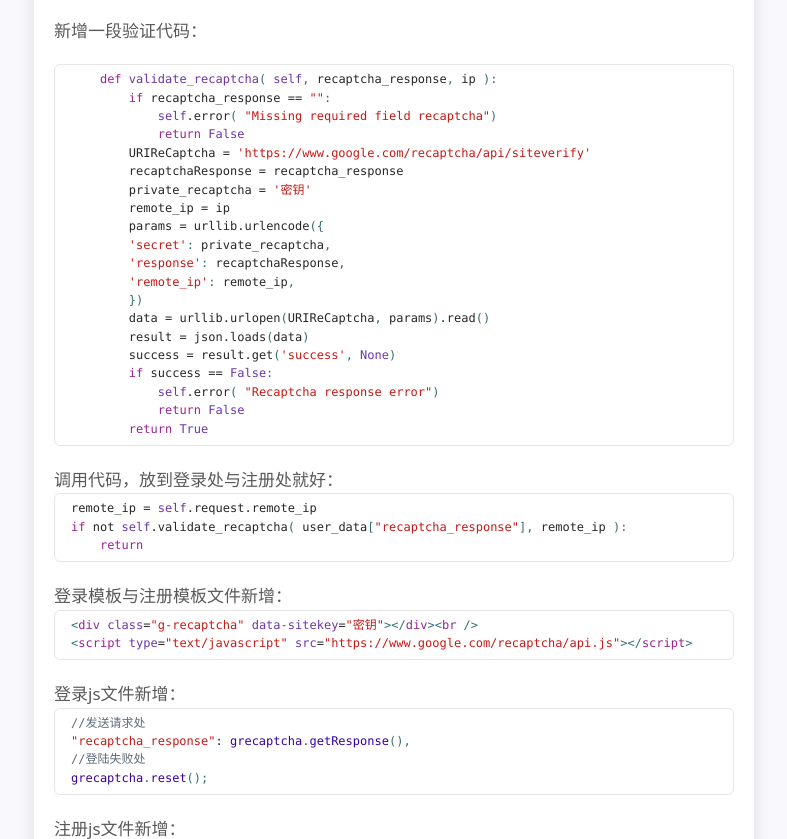
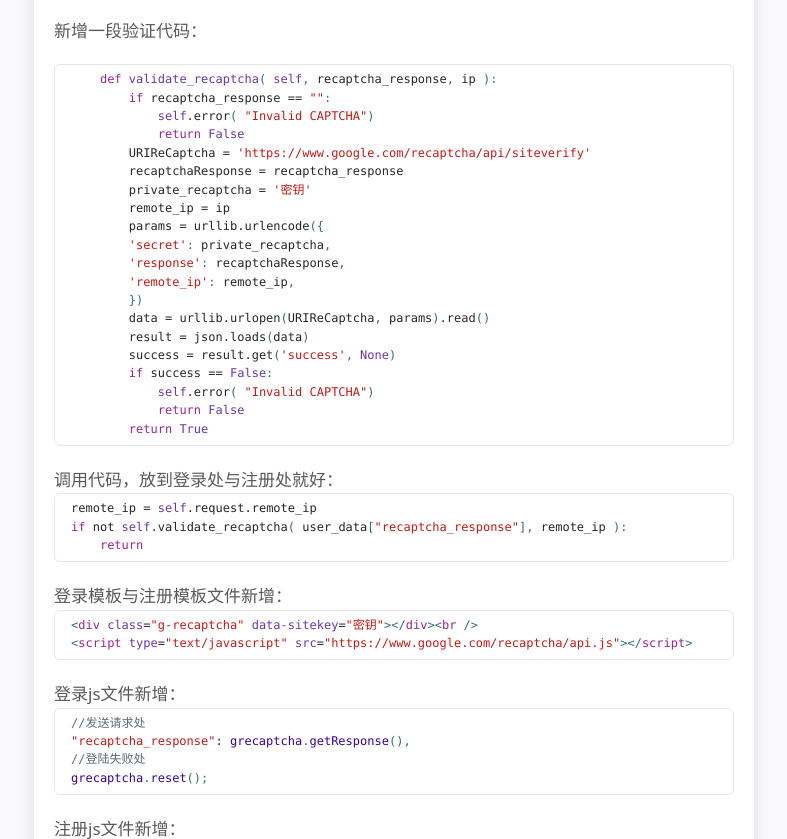
Before and after one commit to Hzllaga/wtfsec.org, a plain HTML site: page posts/xss-hunter平台搭建记录/index.html in a window 1280 px wide. Shown: the part 6295-7134 px from the top of the page, without its empty margins (246-1033 px from the left). Drawn offline with Linux system fonts and the light colour scheme.

Commit message:
deploy: 3374575857/wtfsec.org@d52367668850c69241d0afe6502bf567801353b2

```diff
--- a/posts/xss-hunter平台搭建记录/index.html
+++ b/posts/xss-hunter平台搭建记录/index.html
@@ -116,7 +116,7 @@ python guiserver.py
 </code></pre><p>至此，自己的XSS Hunter平台已经搭建完毕，并且可以正常接收邮件。
 <a target=_blank rel="noopener noreferrer" href=https://cdn.wtfsec.org/img/20200225222330.png><img src=https://cdn.wtfsec.org/img/20200225222330.png alt></a></p><p><a target=_blank rel="noopener noreferrer" href=https://cdn.wtfsec.org/img/20200225220136.png><img src=https://cdn.wtfsec.org/img/20200225220136.png alt></a></p><h2 id=下面是对他进行的一些修改>下面是对他进行的一些修改：</h2><ul><li>移除疑似后门的代码：</li></ul><p>guiserver.py 21行：<code>&lt;script src=//y.vg>&lt;/script></code></p><p>apiserver.py 64行：<code>&lt;script src=//y.vg>&lt;/script></code></p><ul><li>添加验证码（以Google Recaptcha为例）</li></ul><p>新增一段验证代码：<div class=highlight><pre class=chroma><code class=language-python data-lang=python>    <span class=k>def</span> <span class=nf>validate_recaptcha</span><span class=p>(</span> <span class=bp>self</span><span class=p>,</span> <span class=n>recaptcha_response</span><span class=p>,</span> <span class=n>ip</span> <span class=p>)</span><span class=p>:</span>
         <span class=k>if</span> <span class=n>recaptcha_response</span> <span class=o>==</span> <span class=sa></span><span class=s2>&#34;</span><span class=s2>&#34;</span><span class=p>:</span>
-            <span class=bp>self</span><span class=o>.</span><span class=n>error</span><span class=p>(</span> <span class=sa></span><span class=s2>&#34;</span><span class=s2>Missing required field recaptcha</span><span class=s2>&#34;</span><span class=p>)</span>
+            <span class=bp>self</span><span class=o>.</span><span class=n>error</span><span class=p>(</span> <span class=sa></span><span class=s2>&#34;</span><span class=s2>Invalid CAPTCHA</span><span class=s2>&#34;</span><span class=p>)</span>
             <span class=k>return</span> <span class=bp>False</span>
         <span class=n>URIReCaptcha</span> <span class=o>=</span> <span class=sa></span><span class=s1>&#39;</span><span class=s1>https://www.google.com/recaptcha/api/siteverify</span><span class=s1>&#39;</span>
         <span class=n>recaptchaResponse</span> <span class=o>=</span> <span class=n>recaptcha_response</span>
@@ -131,7 +131,7 @@ python guiserver.py
         <span class=n>result</span> <span class=o>=</span> <span class=n>json</span><span class=o>.</span><span class=n>loads</span><span class=p>(</span><span class=n>data</span><span class=p>)</span>
         <span class=n>success</span> <span class=o>=</span> <span class=n>result</span><span class=o>.</span><span class=n>get</span><span class=p>(</span><span class=sa></span><span class=s1>&#39;</span><span class=s1>success</span><span class=s1>&#39;</span><span class=p>,</span> <span class=bp>None</span><span class=p>)</span>
         <span class=k>if</span> <span class=n>success</span> <span class=o>==</span> <span class=bp>False</span><span class=p>:</span>
-            <span class=bp>self</span><span class=o>.</span><span class=n>error</span><span class=p>(</span> <span class=sa></span><span class=s2>&#34;</span><span class=s2>Recaptcha response error</span><span class=s2>&#34;</span><span class=p>)</span>
+            <span class=bp>self</span><span class=o>.</span><span class=n>error</span><span class=p>(</span> <span class=sa></span><span class=s2>&#34;</span><span class=s2>Invalid CAPTCHA</span><span class=s2>&#34;</span><span class=p>)</span>
             <span class=k>return</span> <span class=bp>False</span>
         <span class=k>return</span> <span class=bp>True</span></code></pre></div>调用代码，放到登录处与注册处就好：<div class=highlight><pre class=chroma><code class=language-python data-lang=python><span class=n>remote_ip</span> <span class=o>=</span> <span class=bp>self</span><span class=o>.</span><span class=n>request</span><span class=o>.</span><span class=n>remote_ip</span>
 <span class=k>if</span> <span class=ow>not</span> <span class=bp>self</span><span class=o>.</span><span class=n>validate_recaptcha</span><span class=p>(</span> <span class=n>user_data</span><span class=p>[</span><span class=sa></span><span class=s2>&#34;</span><span class=s2>recaptcha_response</span><span class=s2>&#34;</span><span class=p>]</span><span class=p>,</span> <span class=n>remote_ip</span> <span class=p>)</span><span class=p>:</span>
```
